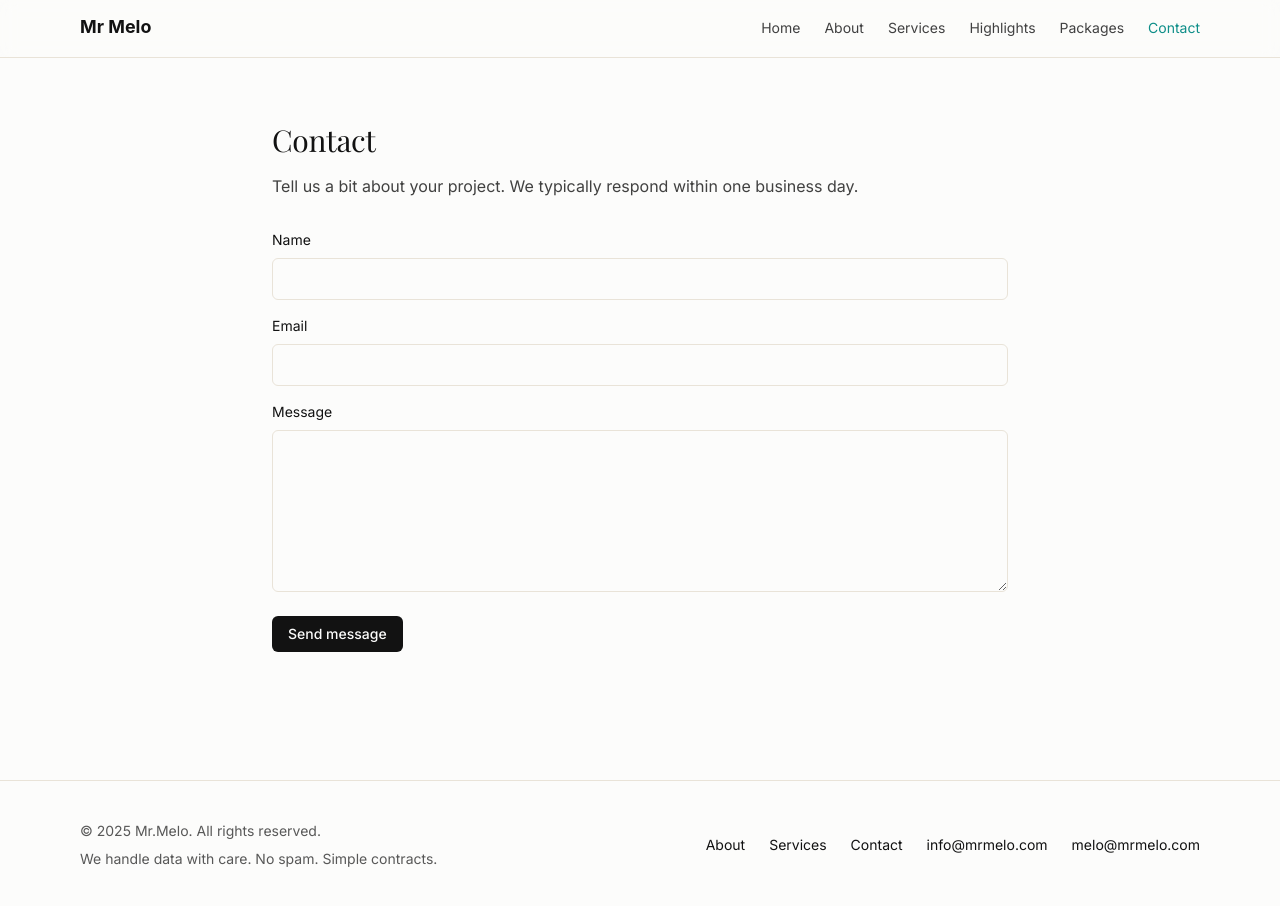
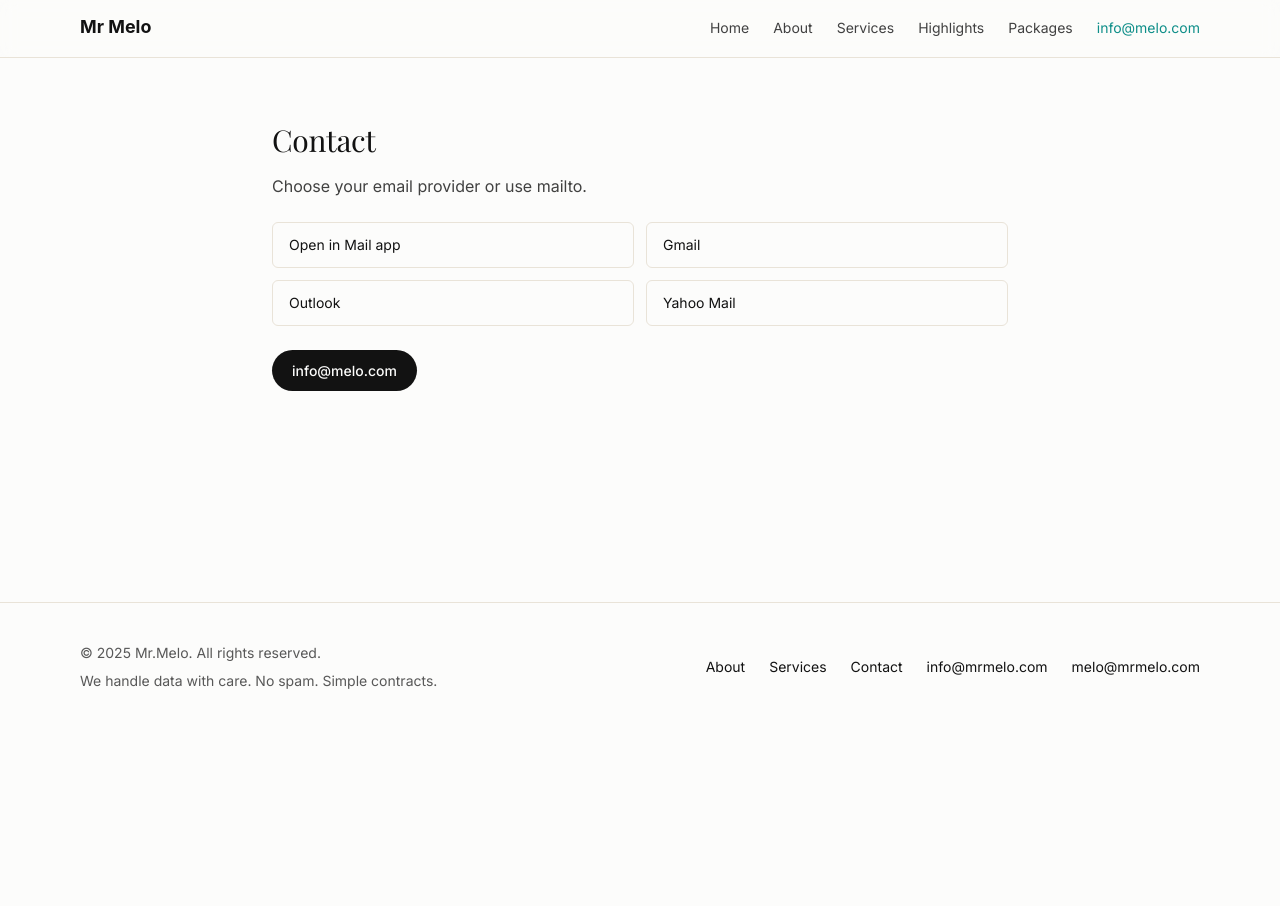
Before and after one commit to MrMeloDoumani/MrMelo, a Next.js app: page /contact in a window 1280 px wide. Shown: the top 906 px of the page. After the commit the page ends 800 px from the top, so only its background shows below. Built offline with nearby package versions, Linux system fonts and the light colour scheme; a web font is replaced by a local one.

Commit message:
feat(contact): replace pricing with info@melo.com CTA; convert Contact to email launcher; nav label update

```diff
--- a/src/app/contact/page.tsx
+++ b/src/app/contact/page.tsx
@@ -1,37 +1,21 @@
-import { sendContact } from "./actions";
-
 export default function ContactPage() {
+  const email = "info@melo.com";
+  const subject = encodeURIComponent("Mr.Melo Inquiry");
+  const body = encodeURIComponent("Hi Mr.Melo team,\n\nI'd like to discuss...\n");
+  const mailto = `mailto:${email}?subject=${subject}&body=${body}`;
   return (
     <section className="mx-auto max-w-3xl px-4 py-16">
       <h1 className="text-3xl font-serif mb-4">Contact</h1>
-      <p className="text-foreground/80 mb-8">
-        Tell us a bit about your project. We typically respond within one business day.
-      </p>
-
-      <form action={sendContact} className="grid gap-4">
-        <label className="grid gap-2">
-          <span className="text-sm">Name</span>
-          <input name="name" required className="rounded-md border border-[color:var(--sand)] bg-background px-3 py-2" />
-        </label>
-        <label className="grid gap-2">
-          <span className="text-sm">Email</span>
-          <input name="email" type="email" required className="rounded-md border border-[color:var(--sand)] bg-background px-3 py-2" />
-        </label>
-        <label className="grid gap-2">
-          <span className="text-sm">Message</span>
-          <textarea name="message" rows={6} required className="rounded-md border border-[color:var(--sand)] bg-background px-3 py-2" />
-        </label>
-        {/* Honeypot */}
-        <label className="hidden">
-          <span>Leave this field empty</span>
-          <input name="nickname" autoComplete="off" />
-        </label>
-        <div className="mt-2">
-          <button type="submit" className="rounded-md bg-foreground text-background px-4 py-2 text-sm font-medium hover:opacity-90">
-            Send message
-          </button>
-        </div>
-      </form>
+      <p className="text-foreground/80 mb-6">Choose your email provider or use mailto.</p>
+      <div className="grid gap-3 sm:grid-cols-2">
+        <a href={mailto} className="rounded-md border border-[color:var(--sand)] px-4 py-3 text-sm hover:bg-[color:var(--sand)]/20">Open in Mail app</a>
+        <a href={`https://mail.google.com/mail/?view=cm&fs=1&to=${email}&su=${subject}&body=${body}`} target="_blank" rel="noopener" className="rounded-md border border-[color:var(--sand)] px-4 py-3 text-sm hover:bg-[color:var(--sand)]/20">Gmail</a>
+        <a href={`https://outlook.live.com/owa/?path=/mail/action/compose&to=${email}&subject=${subject}&body=${body}`} target="_blank" rel="noopener" className="rounded-md border border-[color:var(--sand)] px-4 py-3 text-sm hover:bg-[color:var(--sand)]/20">Outlook</a>
+        <a href={`https://compose.mail.yahoo.com/?to=${email}&subject=${subject}&body=${body}`} target="_blank" rel="noopener" className="rounded-md border border-[color:var(--sand)] px-4 py-3 text-sm hover:bg-[color:var(--sand)]/20">Yahoo Mail</a>
+      </div>
+      <div className="mt-8">
+        <a href={mailto} className="rounded-full bg-foreground text-background px-5 py-3 text-sm font-medium hover:opacity-90">info@melo.com</a>
+      </div>
     </section>
   );
 }
--- a/src/app/packages/page.tsx
+++ b/src/app/packages/page.tsx
@@ -15,7 +15,9 @@ export default function PackagesPage() {
             <li>Five social posts + captioning</li>
             <li>Basic analytics tag plan</li>
           </ul>
-          <div className="mt-4 text-sm text-foreground/70">Indicative: $1,250 to $2,050</div>
+          <div className="mt-4">
+            <a href="mailto:info@melo.com" className="rounded-full border border-[color:var(--sand)] px-3 py-1 text-sm hover:bg-[color:var(--sand)]/20">info@melo.com</a>
+          </div>
         </div>
         <div className="rounded-lg border border-[color:var(--sand)] p-6">
           <h2 className="font-semibold text-lg">Growth</h2>
@@ -26,7 +28,9 @@ export default function PackagesPage() {
             <li>Quarterly photo content day</li>
             <li>Automation support</li>
           </ul>
-          <div className="mt-4 text-sm text-foreground/70">Indicative: $3,250 to $6,000 per month</div>
+          <div className="mt-4">
+            <a href="mailto:info@melo.com" className="rounded-full border border-[color:var(--sand)] px-3 py-1 text-sm hover:bg-[color:var(--sand)]/20">info@melo.com</a>
+          </div>
         </div>
         <div className="rounded-lg border border-[color:var(--sand)] p-6">
           <h2 className="font-semibold text-lg">Elite</h2>
@@ -37,12 +41,14 @@ export default function PackagesPage() {
             <li>Custom AI support agent</li>
             <li>Analytics maturity plan</li>
           </ul>
-          <div className="mt-4 text-sm text-foreground/70">Indicative: $9,550 to $16,350 per month</div>
+          <div className="mt-4">
+            <a href="mailto:info@melo.com" className="rounded-full border border-[color:var(--sand)] px-3 py-1 text-sm hover:bg-[color:var(--sand)]/20">info@melo.com</a>
+          </div>
         </div>
       </div>
 
       <div className="mt-10">
-        <a href="/contact" className="rounded-full bg-foreground text-background px-5 py-3 text-sm font-medium hover:opacity-90">Start a Project</a>
+        <a href="mailto:info@melo.com" className="rounded-full bg-foreground text-background px-5 py-3 text-sm font-medium hover:opacity-90">info@melo.com</a>
       </div>
     </section>
   );
--- a/src/components/Header.tsx
+++ b/src/components/Header.tsx
@@ -10,7 +10,7 @@ const nav = [
   { href: "/services", label: "Services" },
   { href: "/highlights", label: "Highlights" },
   { href: "/packages", label: "Packages" },
-  { href: "/contact", label: "Contact" },
+  { href: "/contact", label: "info@melo.com" },
 ];
 
 export default function Header() {
```
